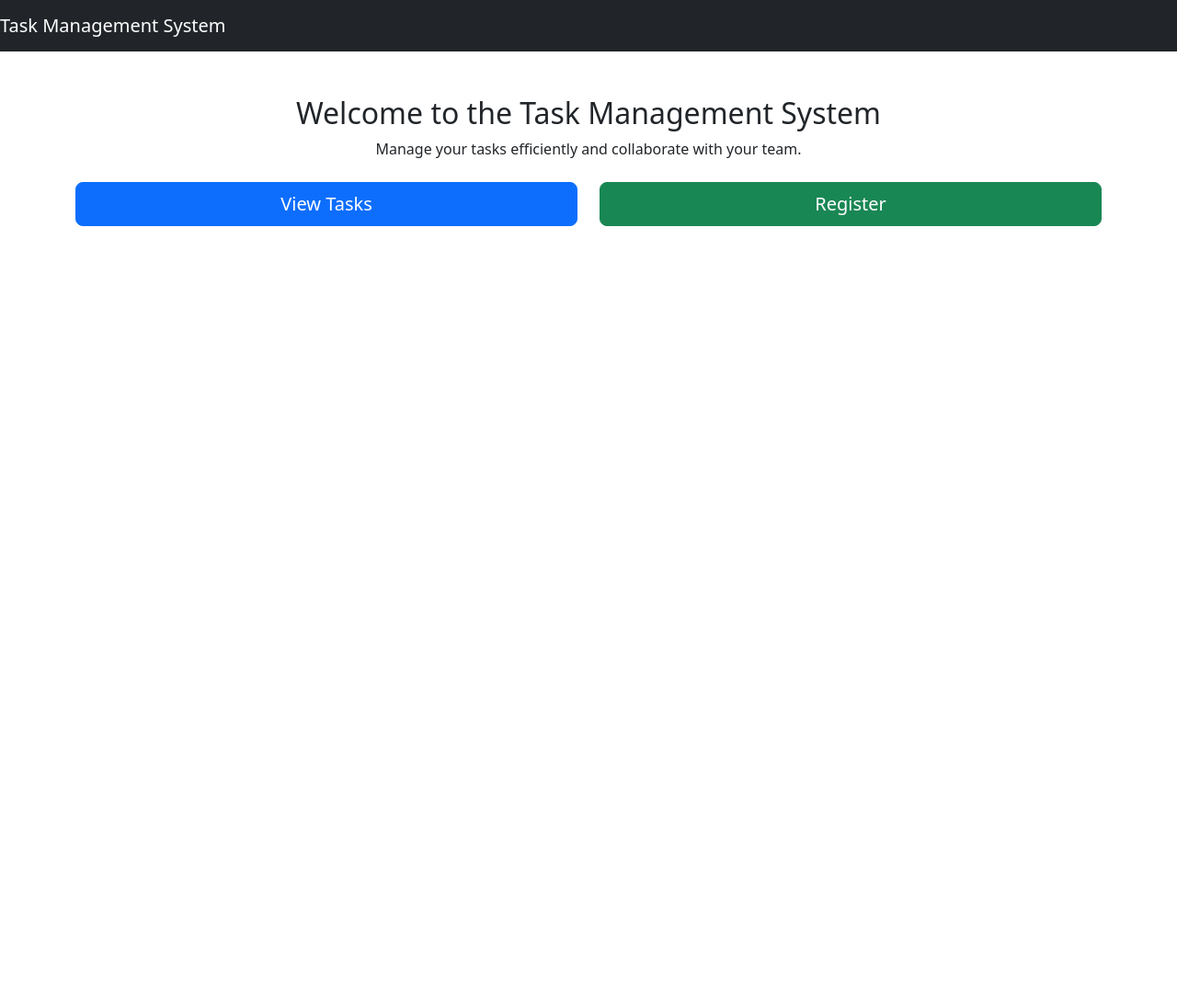
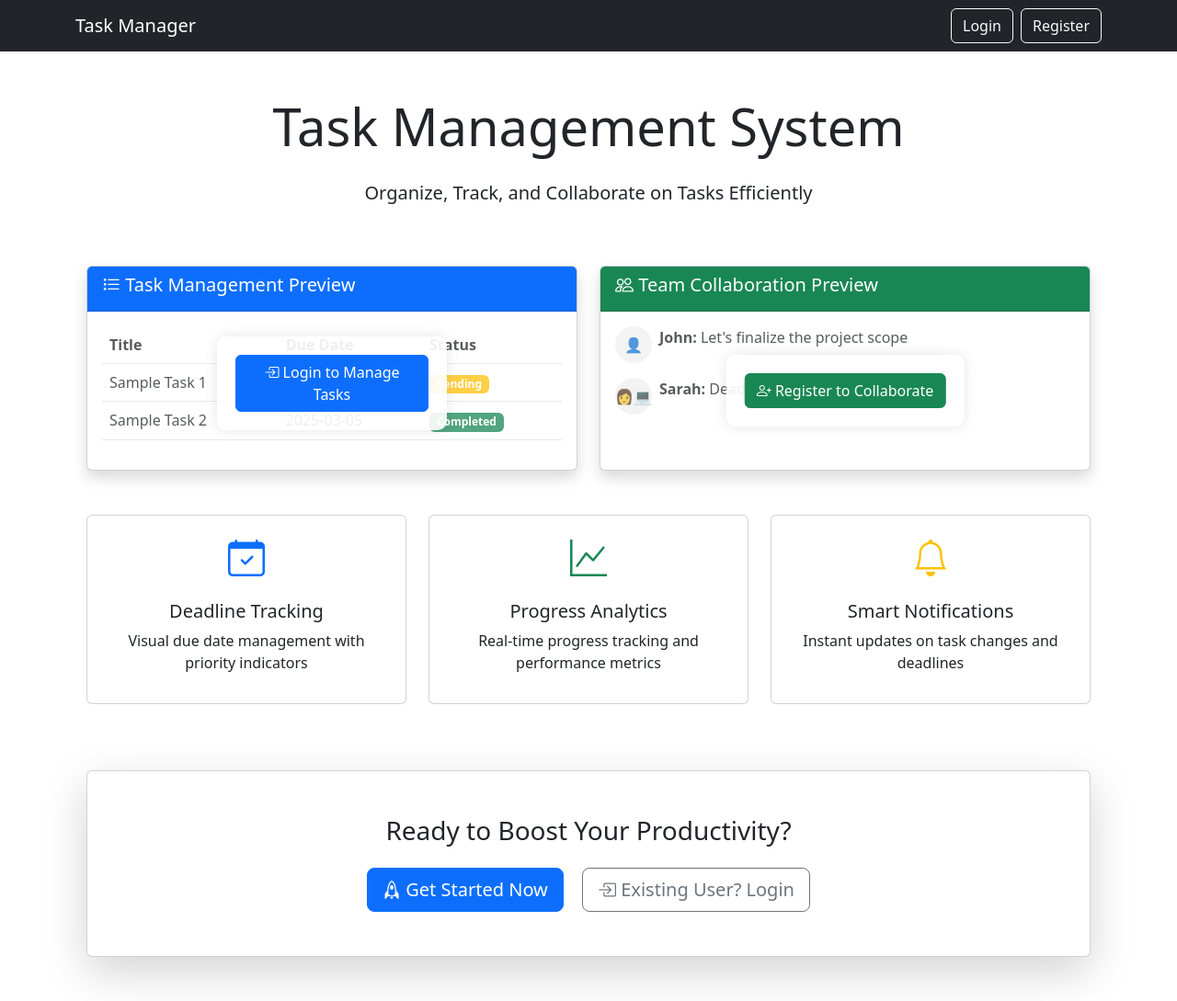
Before and after one commit to malikfahadrizvi/django-task-management, a Django app: page / in a window 1280 px wide. Shown: the whole page at 92% size. Before the commit the page ends 246 px from the top, so only its background shows below. Run offline with Django 5.2, Linux system fonts and the light colour scheme; some libraries are stand-ins or nearby versions.

Commit message:
Updated home page with feature previews and login restrictions

```diff
--- a/task_manager/urls.py
+++ b/task_manager/urls.py
@@ -1,49 +1,31 @@
-"""
-URL configuration for task_manager project.
-
-The `urlpatterns` list routes URLs to views. For more information please see:
-    https://docs.djangoproject.com/en/5.1/topics/http/urls/
-Examples:
-Function views
-    1. Add an import:  from my_app import views
-    2. Add a URL to urlpatterns:  path('', views.home, name='home')
-Class-based views
-    1. Add an import:  from other_app.views import Home
-    2. Add a URL to urlpatterns:  path('', Home.as_view(), name='home')
-Including another URLconf
-    1. Import the include() function: from django.urls import include, path
-    2. Add a URL to urlpatterns:  path('blog/', include('blog.urls'))
-"""
-
 from django.urls import path, include
 from rest_framework.routers import DefaultRouter
 from tasks.views import (
-    UserViewSet, TaskViewSet, ProjectViewSet, register_user, home, task_list, register_page,
+    UserViewSet, TaskViewSet, ProjectViewSet,
+    register_user, home, task_list, register_page,
     login_view, admin_dashboard, user_dashboard
 )
 from django.contrib.auth import views as auth_views
 
-# ✅ API Router for REST API
 router = DefaultRouter()
 router.register(r'users', UserViewSet)
 router.register(r'tasks', TaskViewSet)
 router.register(r'projects', ProjectViewSet)
 
 urlpatterns = [
-    # ✅ Home & Authentication Routes
+    # 🏠 Core Pages
     path('', home, name='home'),
+    path('tasks/', task_list, name='task_list'),
+    # 🔐 Authentication
     path('register/', register_page, name='register_page'),
     path('login/', login_view, name='login'),
     path('logout/', auth_views.LogoutView.as_view(next_page='home'), name='logout'),
 
-    # ✅ Role-Based Dashboards
+    # 👩💻 Dashboards
     path('admin-dashboard/', admin_dashboard, name='admin_dashboard'),
     path('user-dashboard/', user_dashboard, name='user_dashboard'),
 
-    # ✅ Task Management Pages
-    path('tasks/', task_list, name='task_list'),
-
-    # ✅ API Endpoints
+    # 📡 API Endpoints
     path('api/', include(router.urls)),
     path('api/register/', register_user, name='register_user'),
 ]
--- /dev/null
+++ b/tasks/templates/tasks/base.html
@@ -0,0 +1,34 @@
+<!DOCTYPE html>
+<html lang="en">
+<head>
+    <meta charset="UTF-8">
+    <meta name="viewport" content="width=device-width, initial-scale=1.0">
+    <title>{% block title %}Task Manager{% endblock %}</title>
+    <link href="https://cdn.jsdelivr.net/npm/bootstrap@5.3.0/dist/css/bootstrap.min.css" rel="stylesheet">
+    <link rel="stylesheet" href="https://cdn.jsdelivr.net/npm/bootstrap-icons@1.11.3/font/bootstrap-icons.min.css">
+    {% load static %}
+</head>
+<body>
+    <nav class="navbar navbar-expand-lg navbar-dark bg-dark">
+        <div class="container">
+            <a class="navbar-brand" href="{% url 'home' %}">Task Manager</a>
+            <div class="d-flex">
+                {% if user.is_authenticated %}
+                    <span class="text-light me-3">{{ user.username }}</span>
+                    <a href="{% url 'logout' %}" class="btn btn-outline-light">Logout</a>
+                {% else %}
+                    <a href="{% url 'login' %}" class="btn btn-outline-light me-2">Login</a>
+                    <a href="{% url 'register_page' %}" class="btn btn-outline-light">Register</a>
+                {% endif %}
+            </div>
+        </div>
+    </nav>
+    <div class="container mt-4">
+        {% for message in messages %}
+            <div class="alert alert-{{ message.tags }}">{{ message }}</div>
+        {% endfor %}
+        {% block content %}{% endblock %}
+    </div>
+    <script src="https://cdn.jsdelivr.net/npm/bootstrap@5.3.0/dist/js/bootstrap.bundle.min.js"></script>
+</body>
+</html>
--- a/tasks/templates/tasks/home.html
+++ b/tasks/templates/tasks/home.html
@@ -1,28 +1,168 @@
-<!DOCTYPE html>
-<html lang="en">
-<head>
-    <meta charset="UTF-8">
-    <meta name="viewport" content="width=device-width, initial-scale=1.0">
-    <title>Task Management System</title>
-    <link rel="stylesheet" href="https://cdnjs.cloudflare.com/ajax/libs/bootstrap/5.3.0/css/bootstrap.min.css">
-</head>
-<body>
-    <nav class="navbar navbar-expand-lg navbar-dark bg-dark">
-        <a class="navbar-brand" href="#">Task Management System</a>
-    </nav>
+<!-- templates/tasks/home.html -->
+{% extends 'tasks/base.html' %}
 
-    <div class="container mt-5">
-        <h2 class="text-center">Welcome to the Task Management System</h2>
-        <p class="text-center">Manage your tasks efficiently and collaborate with your team.</p>
+{% block content %}
+<div class="container my-5">
+    <!-- Hero Section -->
+    <div class="row text-center mb-5">
+        <div class="col-12">
+            <h1 class="display-4 mb-4">Task Management System</h1>
+            <p class="lead">Organize, Track, and Collaborate on Tasks Efficiently</p>
+        </div>
+    </div>
 
-        <div class="row mt-4">
-            <div class="col-md-6">
-                <a href="{% url 'task_list' %}" class="btn btn-primary btn-lg d-block">View Tasks</a>
+    <!-- Feature Preview -->
+    <div class="row g-4 mb-5">
+        <!-- Task Management Card -->
+        <div class="col-md-6">
+            <div class="card h-100 shadow">
+                <div class="card-header bg-primary text-white">
+                    <h5><i class="bi bi-list-task"></i> Task Management Preview</h5>
+                </div>
+                <div class="card-body">
+                    <div class="position-relative">
+                        <!-- Disabled Task List Preview -->
+                        <table class="table table-hover opacity-75">
+                            <thead>
+                                <tr>
+                                    <th>Title</th>
+                                    <th>Due Date</th>
+                                    <th>Status</th>
+                                </tr>
+                            </thead>
+                            <tbody>
+                                <tr>
+                                    <td>Sample Task 1</td>
+                                    <td>2025-03-01</td>
+                                    <td><span class="badge bg-warning">Pending</span></td>
+                                </tr>
+                                <tr>
+                                    <td>Sample Task 2</td>
+                                    <td>2025-03-05</td>
+                                    <td><span class="badge bg-success">Completed</span></td>
+                                </tr>
+                            </tbody>
+                        </table>
+                        <div class="overlay-message">
+                            <a href="{% url 'login' %}" class="btn btn-primary">
+                                <i class="bi bi-box-arrow-in-right"></i> Login to Manage Tasks
+                            </a>
+                        </div>
+                    </div>
+                </div>
             </div>
-            <div class="col-md-6">
-                <a href="{% url 'register_page' %}" class="btn btn-success btn-lg d-block">Register</a>
+        </div>
+
+        <!-- Collaboration Preview -->
+        <div class="col-md-6">
+            <div class="card h-100 shadow">
+                <div class="card-header bg-success text-white">
+                    <h5><i class="bi bi-people"></i> Team Collaboration Preview</h5>
+                </div>
+                <div class="card-body position-relative">
+                    <div class="opacity-75">
+                        <div class="d-flex mb-3">
+                            <div class="avatar me-2">👤</div>
+                            <div class="comment-preview">
+                                <strong>John:</strong> Let's finalize the project scope
+                            </div>
+                        </div>
+                        <div class="d-flex">
+                            <div class="avatar me-2">👩💻</div>
+                            <div class="comment-preview">
+                                <strong>Sarah:</strong> Deadline updated to Friday
+                            </div>
+                        </div>
+                    </div>
+                    <div class="overlay-message">
+                        <a href="{% url 'register_page' %}" class="btn btn-success">
+                            <i class="bi bi-person-plus"></i> Register to Collaborate
+                        </a>
+                    </div>
+                </div>
             </div>
         </div>
     </div>
-</body>
-</html>
+
+    <!-- Feature Highlights -->
+    <div class="row text-center mb-5">
+        <div class="col-md-4 mb-4">
+            <div class="card h-100">
+                <div class="card-body">
+                    <i class="bi bi-calendar-check fs-1 text-primary"></i>
+                    <h5 class="mt-3">Deadline Tracking</h5>
+                    <p>Visual due date management with priority indicators</p>
+                </div>
+            </div>
+        </div>
+
+        <div class="col-md-4 mb-4">
+            <div class="card h-100">
+                <div class="card-body">
+                    <i class="bi bi-graph-up fs-1 text-success"></i>
+                    <h5 class="mt-3">Progress Analytics</h5>
+                    <p>Real-time progress tracking and performance metrics</p>
+                </div>
+            </div>
+        </div>
+
+        <div class="col-md-4 mb-4">
+            <div class="card h-100">
+                <div class="card-body">
+                    <i class="bi bi-bell fs-1 text-warning"></i>
+                    <h5 class="mt-3">Smart Notifications</h5>
+                    <p>Instant updates on task changes and deadlines</p>
+                </div>
+            </div>
+        </div>
+    </div>
+
+    <!-- CTA Section -->
+    <div class="row">
+        <div class="col-12 text-center">
+            <div class="card shadow-lg">
+                <div class="card-body py-5">
+                    <h3 class="mb-4">Ready to Boost Your Productivity?</h3>
+                    <a href="{% url 'register_page' %}" class="btn btn-primary btn-lg mx-2">
+                        <i class="bi bi-rocket"></i> Get Started Now
+                    </a>
+                    <a href="{% url 'login' %}" class="btn btn-outline-secondary btn-lg mx-2">
+                        <i class="bi bi-box-arrow-in-right"></i> Existing User? Login
+                    </a>
+                </div>
+            </div>
+        </div>
+    </div>
+</div>
+
+<style>
+    .overlay-message {
+        position: absolute;
+        top: 50%;
+        left: 50%;
+        transform: translate(-50%, -50%);
+        z-index: 2;
+        text-align: center;
+        background: rgba(255, 255, 255, 0.9);
+        padding: 20px;
+        border-radius: 10px;
+        box-shadow: 0 0 15px rgba(0,0,0,0.1);
+    }
+    .position-relative {
+        position: relative;
+    }
+    .opacity-75 {
+        opacity: 0.4;
+        pointer-events: none;
+    }
+    .avatar {
+        width: 40px;
+        height: 40px;
+        border-radius: 50%;
+        background: #f0f0f0;
+        display: flex;
+        align-items: center;
+        justify-content: center;
+    }
+</style>
+{% endblock %}
```
Also changed, not shown: task_manager/settings.py (+22 -69 lines), tasks/forms.py (+9 -3 lines), tasks/models.py (+12 -13 lines), tasks/templates/tasks/task_list.html (+26 -18 lines), tasks/templatetags/custom_filters.py (added, +19 -0 lines), tasks/migrations/0002_alter_comment_task_alter_comment_user_and_more.py (added).
